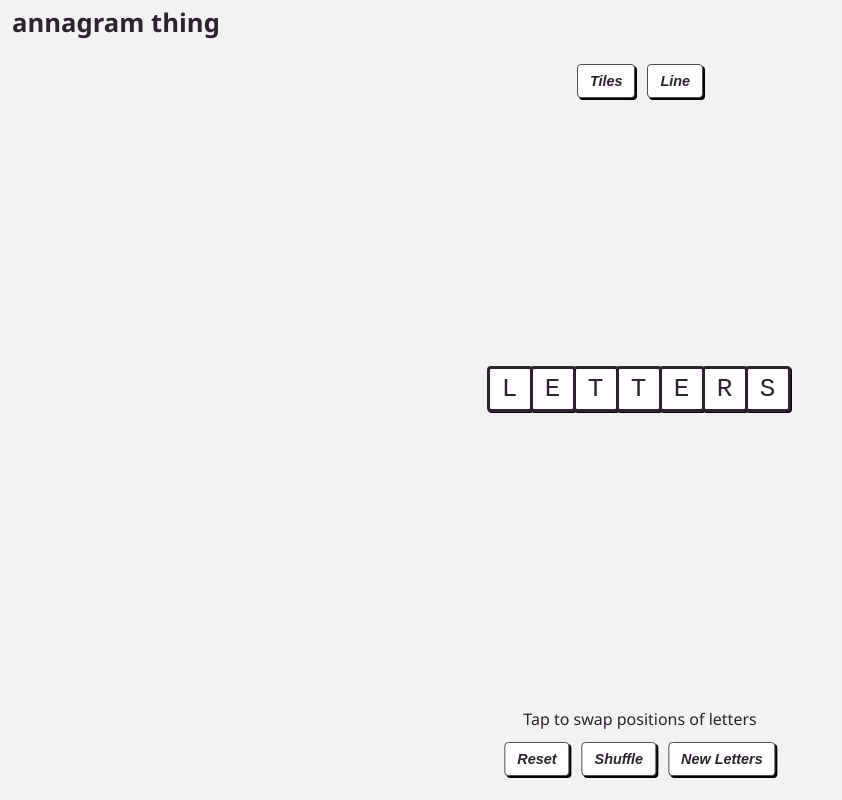
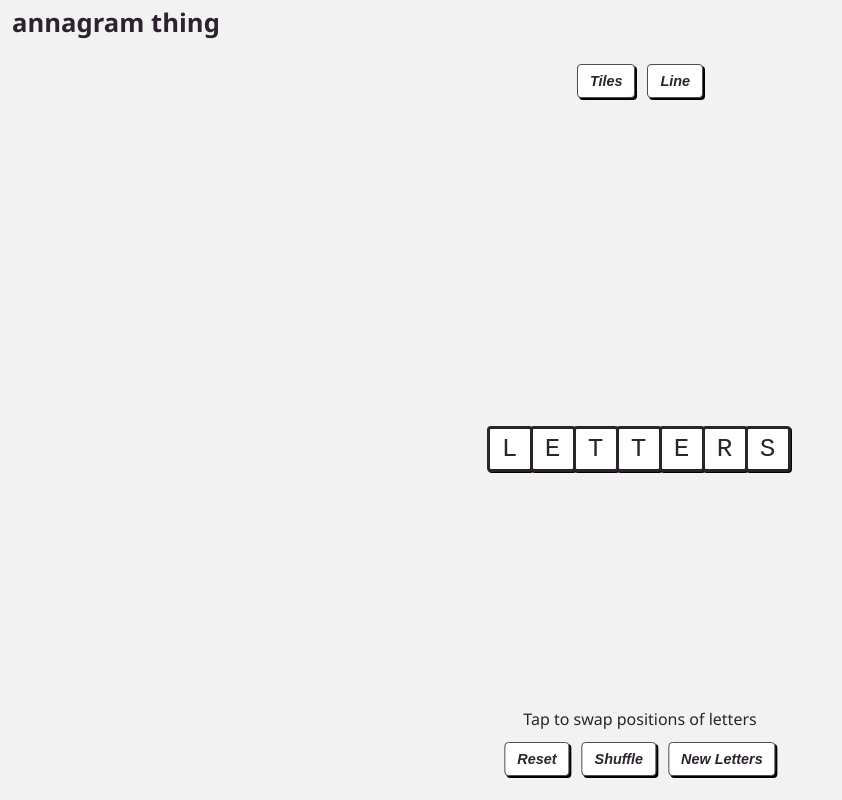
Before and after one commit to akowalz/anagramic, a React (Vite) app: page / in a window 1280 px wide. Shown: the whole page, without its empty margins (0-842 px from the left). Built offline with nearby package versions, Linux system fonts and the light colour scheme.

Commit message:
tool persistence

```diff
--- a/src/App.tsx
+++ b/src/App.tsx
@@ -29,16 +29,16 @@ function App() {
       );
     }
 
-    switch (tool) {
-      case "Tiles":
-        return <TileCanvas letters={letters} resetLetters={resetLetters} />;
-
-      case "Line":
-        return <LineTool letters={letters} resetLetters={resetLetters} />;
-
-      default:
-        throw `unknown tool ${tool}`;
-    }
+    return (
+      <>
+        <div style={{ display: tool === "Tiles" ? "" : "none" }}>
+          <TileCanvas letters={letters} resetLetters={resetLetters} />
+        </div>
+        <div style={{ display: tool === "Line" ? "" : "none" }}>
+          <LineTool letters={letters} resetLetters={resetLetters} />
+        </div>
+      </>
+    );
   }
 
   return (
```
